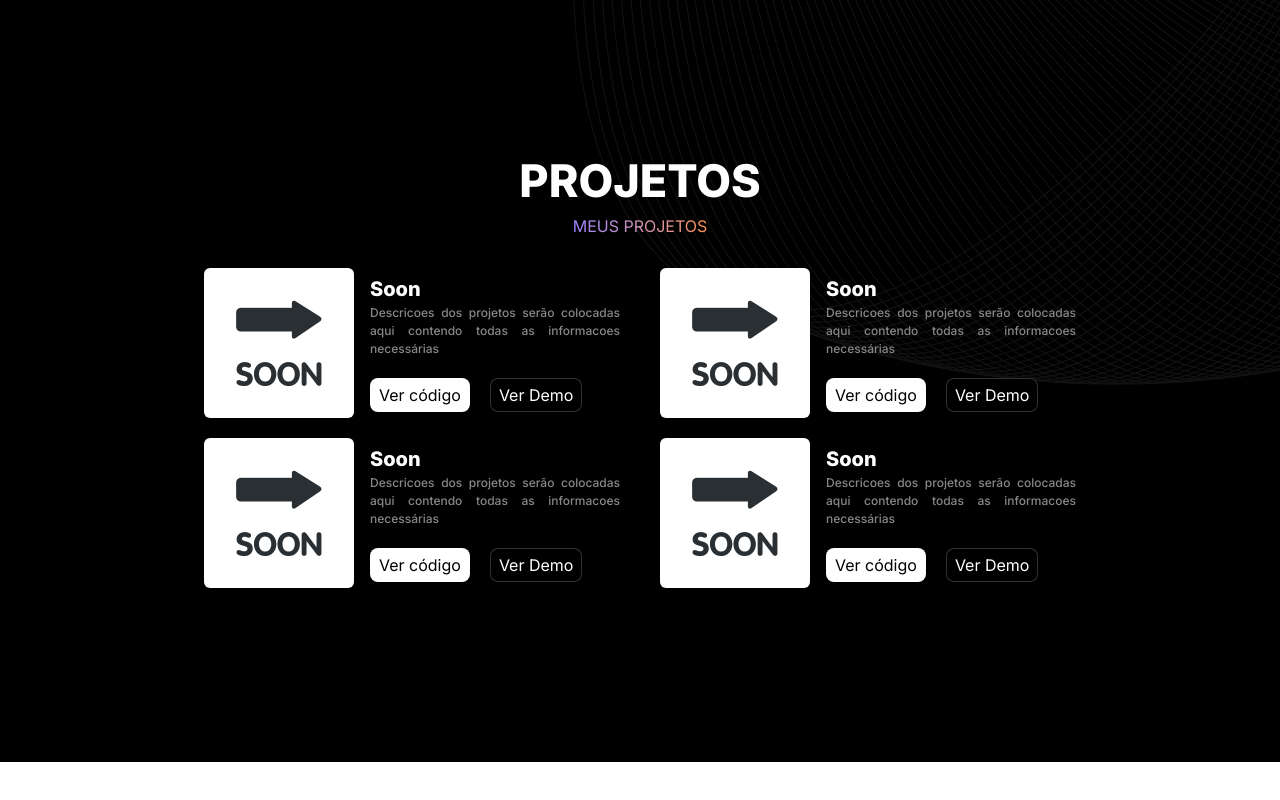
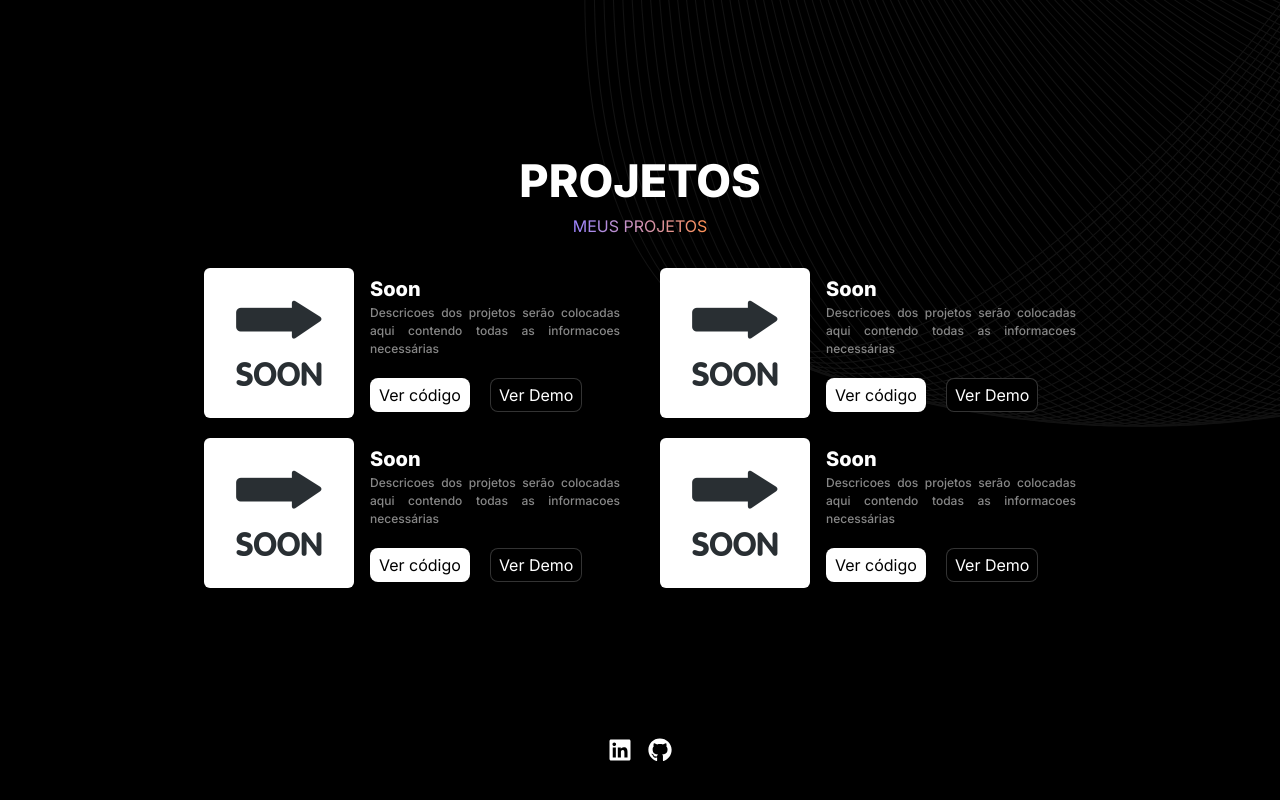
Before and after one commit to joaootaviofm/portfolio, a React (Vite) app: page / in a window 1280 px wide. Shown: the part 1656-2456 px from the top of the page. Before the commit the page ends 2418 px from the top, so only its background shows below. Built offline with nearby package versions, Linux system fonts and the light colour scheme.

Commit message:
footer react-icons added

```diff
--- a/src/components/Footer.jsx
+++ b/src/components/Footer.jsx
@@ -1,7 +1,14 @@
-export default function Footer(){
-    return(
-        <div className="mt-[150px]">
-            <p>salve</p>
-        </div>
-    )
+import { FaGithub } from "react-icons/fa";
+import { FaLinkedin } from "react-icons/fa6"; //<FaLinkedin />
+
+
+export default function Footer() {
+  return (
+    <div className="flex flex-col justify-center items-center relative z-10 mt-[150px] mb-[50px]">
+      <div className="text-white text-2xl flex gap-4">
+        <a href="/"><FaLinkedin /></a>
+        <a href="/"><FaGithub /></a>
+      </div>
+    </div>
+  );
 }
```
